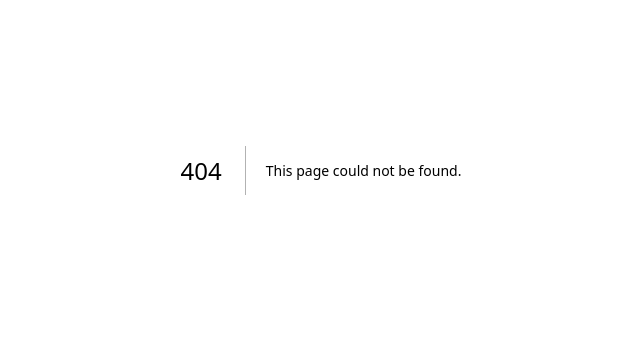
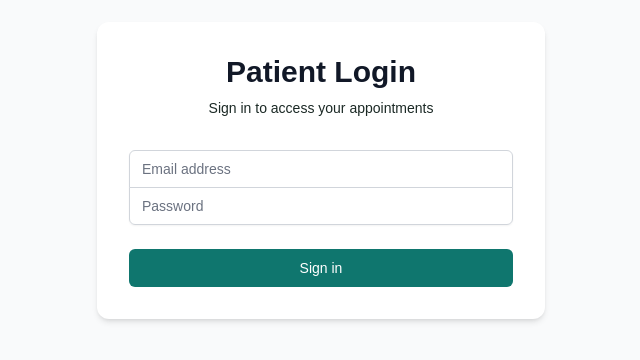
Before and after one commit to yasmeenm9/app-schedula, a Next.js app: page /login in a window 1280 px wide. Before the commit this address had no page. Shown: the part 230-590 px from the top of the page, without its empty margins (319-959 px from the left). Built offline with nearby package versions, Linux system fonts and the light colour scheme.

Commit message:
day 1,login,appointment flow

```diff
--- /dev/null
+++ b/src/app/docs/page.tsx
@@ -0,0 +1,83 @@
+'use client';
+
+import { useState } from 'react';
+
+const MOCK_DOCTORS = [
+  { id: 1, name: 'Dr. Anika Rao', specialty: 'General Medicine', exp: '8 years', slot: '10:00 AM - 10:30 AM' },
+  { id: 2, name: 'Dr. Martin Cole', specialty: 'Skin Consultation', exp: '5 years', slot: '11:15 AM - 11:45 AM' },
+  { id: 3, name: 'Dr. Priya Sharma', specialty: 'Cardiology', exp: '10 years', slot: '2:00 PM - 2:30 PM' },
+];
+
+export default function DoctorsPage() {
+  const [selectedDoctor, setSelectedDoctor] = useState<any>(null);
+  const [booked, setBooked] = useState(false);
+
+  const handleBook = (doctor: any) => {
+    setSelectedDoctor(doctor);
+    setBooked(false);
+  };
+
+  const confirmBooking = () => {
+    setBooked(true);
+  };
+
+  return (
+    <div className="min-h-screen bg-gray-50 p-8">
+      <div className="max-w-4xl mx-auto">
+        <h1 className="text-3xl font-bold text-gray-900 mb-6">Find & Book Doctors</h1>
+
+        {booked ? (
+          <div className="bg-green-50 border border-green-200 p-6 rounded-lg text-center">
+            <h2 className="text-2xl font-bold text-green-800">Booking Confirmed! 🎉</h2>
+            <p className="text-green-600 mt-2">Your appointment with {selectedDoctor?.name} has been successfully scheduled.</p>
+            <button
+              onClick={() => { setBooked(false); setSelectedDoctor(null); }}
+              className="mt-4 px-4 py-2 bg-teal-700 text-white rounded-md hover:bg-teal-800"
+            >
+              Book Another Appointment
+            </button>
+          </div>
+        ) : (
+          <div className="grid grid-cols-1 md:grid-cols-2 gap-6">
+            <div className="space-y-4">
+              <h2 className="text-xl font-semibold text-gray-800">Available Doctors</h2>
+              {MOCK_DOCTORS.map((doc) => (
+                <div key={doc.id} className="bg-white p-4 rounded-lg shadow border border-gray-200 flex justify-between items-center">
+                  <div>
+                    <h3 className="font-bold text-gray-900">{doc.name}</h3>
+                    <p className="text-sm text-gray-600">{doc.specialty} • {doc.exp} exp</p>
+                  </div>
+                  <button
+                    onClick={() => handleBook(doc)}
+                    className="px-4 py-2 bg-teal-700 text-white text-sm rounded-md hover:bg-teal-800"
+                  >
+                    Select Slot
+                  </button>
+                </div>
+              ))}
+            </div>
+
+            <div className="bg-white p-6 rounded-lg shadow border border-gray-200 h-fit">
+              <h2 className="text-xl font-semibold text-gray-800 mb-4">Appointment Summary</h2>
+              {selectedDoctor ? (
+                <div className="space-y-4">
+                  <p className="text-gray-700"><span className="font-medium">Doctor:</span> {selectedDoctor.name}</p>
+                  <p className="text-gray-700"><span className="font-medium">Specialty:</span> {selectedDoctor.specialty}</p>
+                  <p className="text-gray-700"><span className="font-medium">Time Slot:</span> {selectedDoctor.slot}</p>
+                  <button
+                    onClick={confirmBooking}
+                    className="w-full py-2 bg-green-600 text-white font-medium rounded-md hover:bg-green-700"
+                  >
+                    Confirm Appointment
+                  </button>
+                </div>
+              ) : (
+                <p className="text-gray-500 italic">Please select a doctor to view slots and confirm booking.</p>
+              )}
+            </div>
+          </div>
+        )}
+      </div>
+    </div>
+  );
+}
--- /dev/null
+++ b/src/app/login/page.tsx
@@ -0,0 +1,80 @@
+'use client';
+
+import { useState } from 'react';
+import { useRouter } from 'next/navigation';
+
+export default function LoginPage() {
+  const [email, setEmail] = useState('');
+  const [password, setPassword] = useState('');
+  const [error, setError] = useState('');
+  const router = useRouter();
+
+  const handleLogin = (e: React.FormEvent) => {
+    e.preventDefault();
+
+    if (!email || !password) {
+      setError('Please fill in all fields.');
+      return;
+    }
+
+    if (!email.includes('@') || !email.includes('.')) {
+      setError('Please enter a valid email address.');
+      return;
+    }
+
+    setError('');
+    alert('Login successful!');
+    router.push('/');
+  };
+
+  return (
+    <div className="min-h-screen flex items-center justify-center bg-gray-50 px-4">
+      <div className="max-w-md w-full space-y-8 bg-white p-8 rounded-xl shadow-md">
+        <div>
+          <h2 className="text-center text-3xl font-extrabold text-gray-900">Patient Login</h2>
+          <p className="mt-2 text-center text-sm text-600">Sign in to access your appointments</p>
+        </div>
+
+        {error && (
+          <div className="bg-red-50 border-l-4 border-red-400 p-4 text-red-700 text-sm">
+            {error}
+          </div>
+        )}
+
+        <form className="mt-8 space-y-6" onSubmit={handleLogin}>
+          <div className="rounded-md shadow-sm -space-y-px">
+            <div>
+              <input
+                type="email"
+                required
+                value={email}
+                onChange={(e) => setEmail(e.target.value)}
+                placeholder="Email address"
+                className="appearance-none rounded-none relative block w-full px-3 py-2 border border-gray-300 placeholder-gray-500 text-gray-900 rounded-t-md focus:outline-none focus:ring-indigo-500 focus:border-indigo-500 focus:z-10 sm:text-sm"
+              />
+            </div>
+            <div>
+              <input
+                type="password"
+                required
+                value={password}
+                onChange={(e) => setPassword(e.target.value)}
+                placeholder="Password"
+                className="appearance-none rounded-none relative block w-full px-3 py-2 border border-gray-300 placeholder-gray-500 text-gray-900 rounded-b-md focus:outline-none focus:ring-indigo-500 focus:border-indigo-500 focus:z-10 sm:text-sm"
+              />
+            </div>
+          </div>
+
+          <div>
+            <button
+              type="submit"
+              className="group relative w-full flex justify-center py-2 px-4 border border-transparent text-sm font-medium rounded-md text-white bg-teal-700 hover:bg-teal-800 focus:outline-none focus:ring-2 focus:ring-offset-2 focus:ring-teal-500"
+            >
+              Sign in
+            </button>
+          </div>
+        </form>
+      </div>
+    </div>
+  );
+}
```
